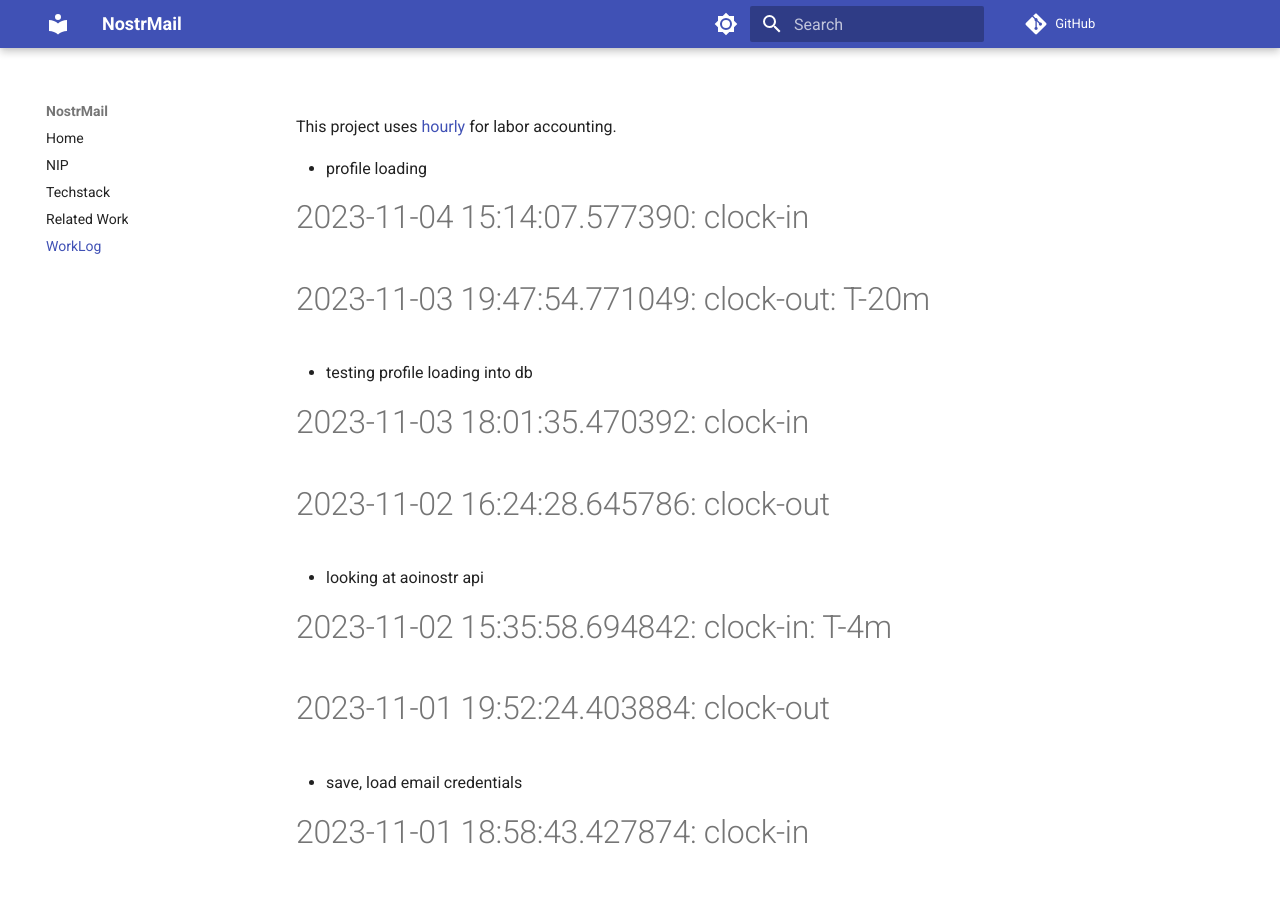
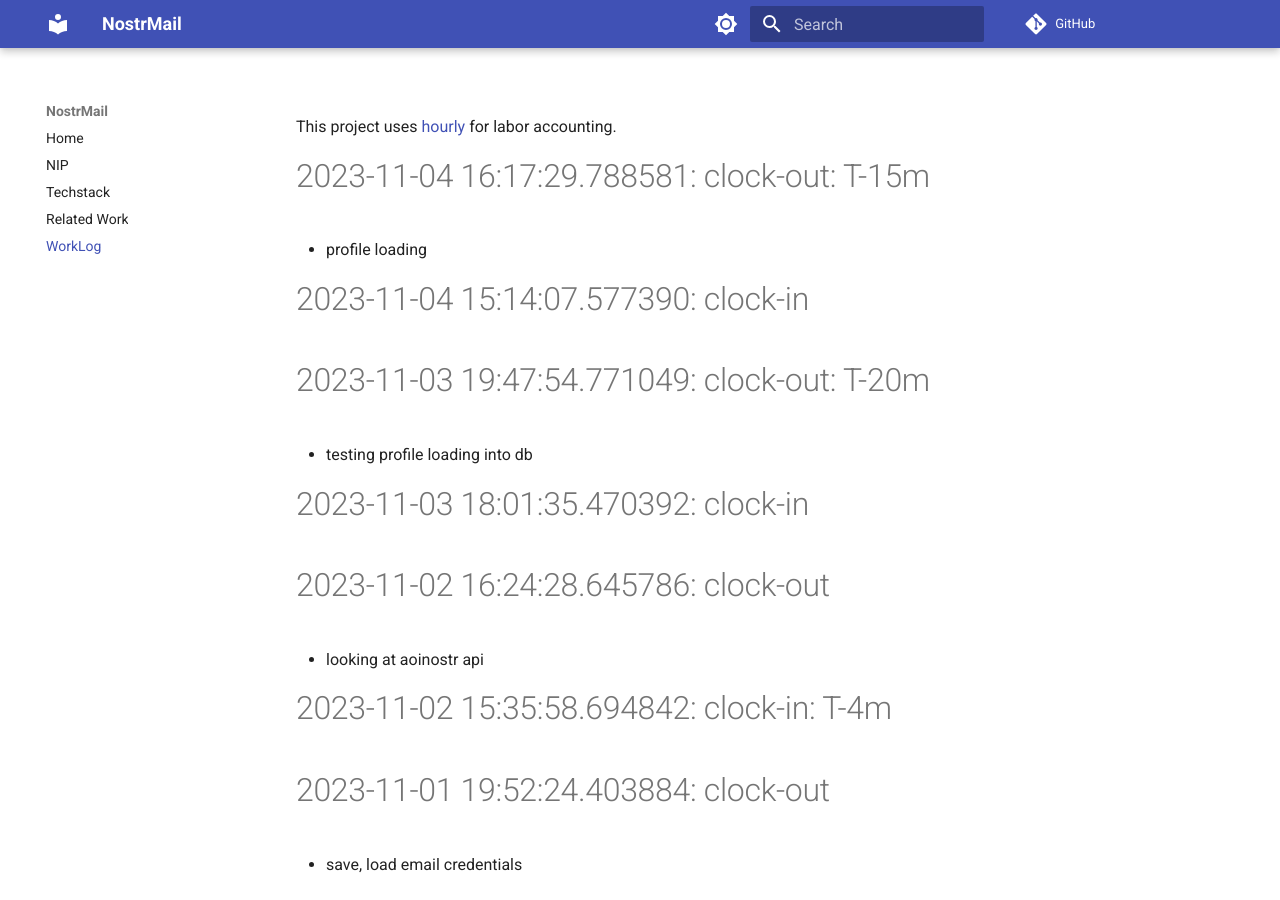
Before and after one commit to asherp/nostr-mail, an MkDocs documentation site: the page built from docs/WorkLog.md, in a window 1280 px wide and 900 px high. Built offline with MkDocs 1.6.1 and Material for MkDocs 9.7.7, drawn with Linux system fonts in a browser that asks for light colours; comment, search, counter and statistics services are not loaded.

Commit message:
clock-out: T-15m

```diff
--- a/WorkLog.md
+++ b/WorkLog.md
@@ -1,3 +1,5 @@
+# 2023-11-04 16:17:29.788581: clock-out: T-15m
+
 * profile loading
 
 # 2023-11-04 15:14:07.577390: clock-in
```
